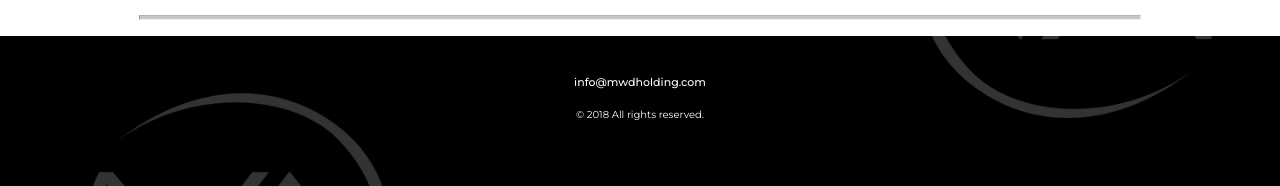
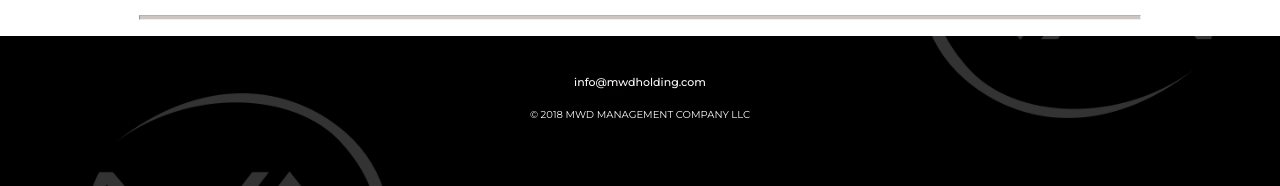
Before and after one commit to alexisbarnique/MWD, a PHP site: page / in a window 1280 px wide. Shown: the part 3175-3361 px from the top of the page. Run offline with PHP 8.4, Linux system fonts and the light colour scheme; the visitor is signed in with stand-in values (Sample User, id 1); some libraries are stand-ins or nearby versions.

Commit message:
modificacion de footer copy rights

```diff
--- a/footer.php
+++ b/footer.php
@@ -6,11 +6,10 @@
           <p class="correo">info@mwdholding.com</p>
         </div>
         <div class="row justify-content-center copy">
-          <p>&copy; 2018 All rights reserved.</p>
+          <p>&copy; 2018 MWD MANAGEMENT COMPANY LLC</p>
         </div>
       </div>
     </footer>
-
 
     <!-- Bootstrap core JavaScript
     ================================================== -->
--- a/login.php
+++ b/login.php
@@ -61,7 +61,7 @@
             <!-- FOOTER -->
 
             <div class="footer register-footer text-center">
-                <h6>&copy; 2018 MWD, All rights reserved</h6>
+                <h6>&copy; 2018 MWD MANAGEMENT COMPANY LLC</h6>
             </div>
         </div>
     </div>
--- a/server_login.php
+++ b/server_login.php
@@ -1,7 +1,7 @@
 <?php
 // LOGIN USER
 session_start();
-/*$db = mysqli_connect('localhost', 'root', 'root', 'mwd');*/
+//$db = mysqli_connect('localhost', 'root', 'root', 'mwdholding');
 $db = mysqli_connect('localhost', 'mwd1', 'mwdholding123', 'mwdholding');
 
 if (isset($_POST['login_user'])) {
```
Also changed, not shown: 1 other file.
